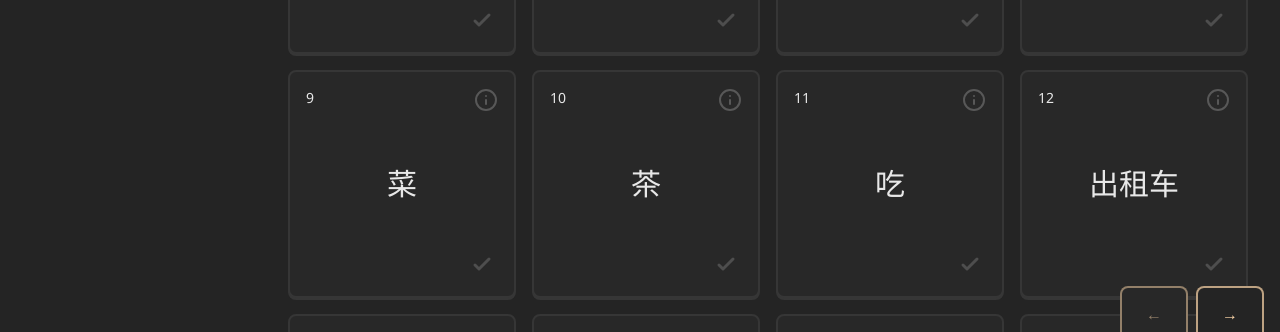
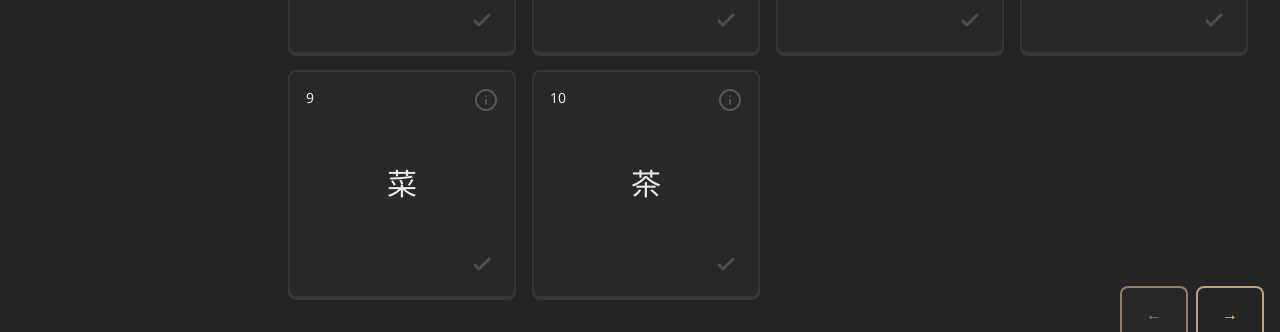
Before and after one commit to thisissteven/learn-chinese-hsk, a Next.js app: page /hsk/1 in a window 1280 px wide. Shown: the part 450-782 px from the top of the page. Built offline with nearby package versions, Linux system fonts and the light colour scheme; no server answers.

Commit message:
scroll test

```diff
--- a/data/constants.ts
+++ b/data/constants.ts
@@ -1,5 +1,5 @@
 export const HSK_LEVELS = [1, 2, 3, 4, 5, 6] as const;
-export const CHARACTERS_PER_PAGE = 50;
+export const CHARACTERS_PER_PAGE = 10;
 export const CHARACTERS_PER_LEVEL = {
   1: 150,
   2: 150,
--- a/pages/hsk/[level]/index.tsx
+++ b/pages/hsk/[level]/index.tsx
@@ -87,6 +87,7 @@ function usePagination({
     canPreviousLevel,
     previousHref,
     nextHref,
+    currentLevel,
   };
 }
 
@@ -95,7 +96,8 @@ export default function Page(props: InferGetStaticPropsType<typeof getStaticProp
 
   const ref = React.useRef<HTMLDivElement>(null);
 
-  const { characters, currentPage, canNextLevel, canPreviousLevel, previousHref, nextHref } = usePagination(props);
+  const { characters, currentPage, canNextLevel, currentLevel, canPreviousLevel, previousHref, nextHref } =
+    usePagination(props);
 
   React.useEffect(() => {
     if (ref.current) {
@@ -104,7 +106,7 @@ export default function Page(props: InferGetStaticPropsType<typeof getStaticProp
         behavior: "smooth",
       });
     }
-  }, [currentPage]);
+  }, [currentPage, currentLevel]);
 
   const title = `HSK ${props.currentLevel} Page ${currentPage}`;
 
```
